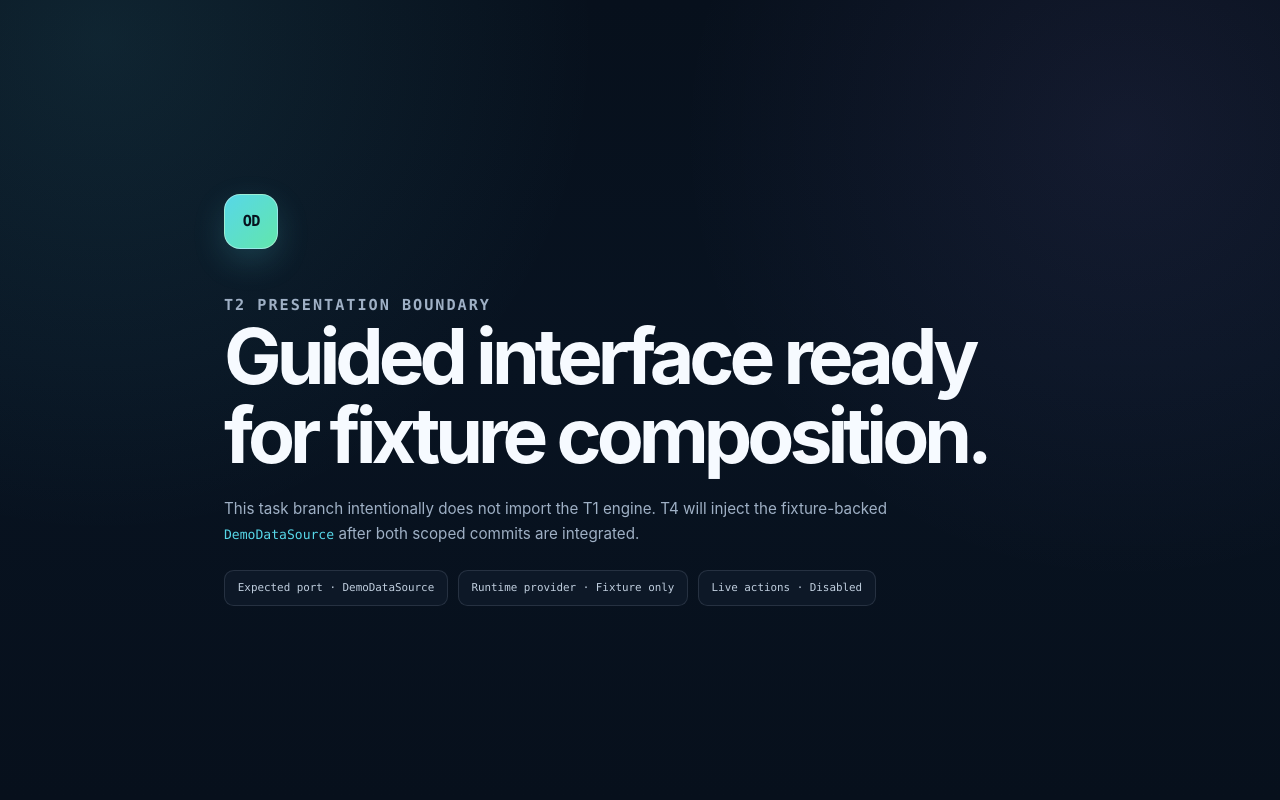
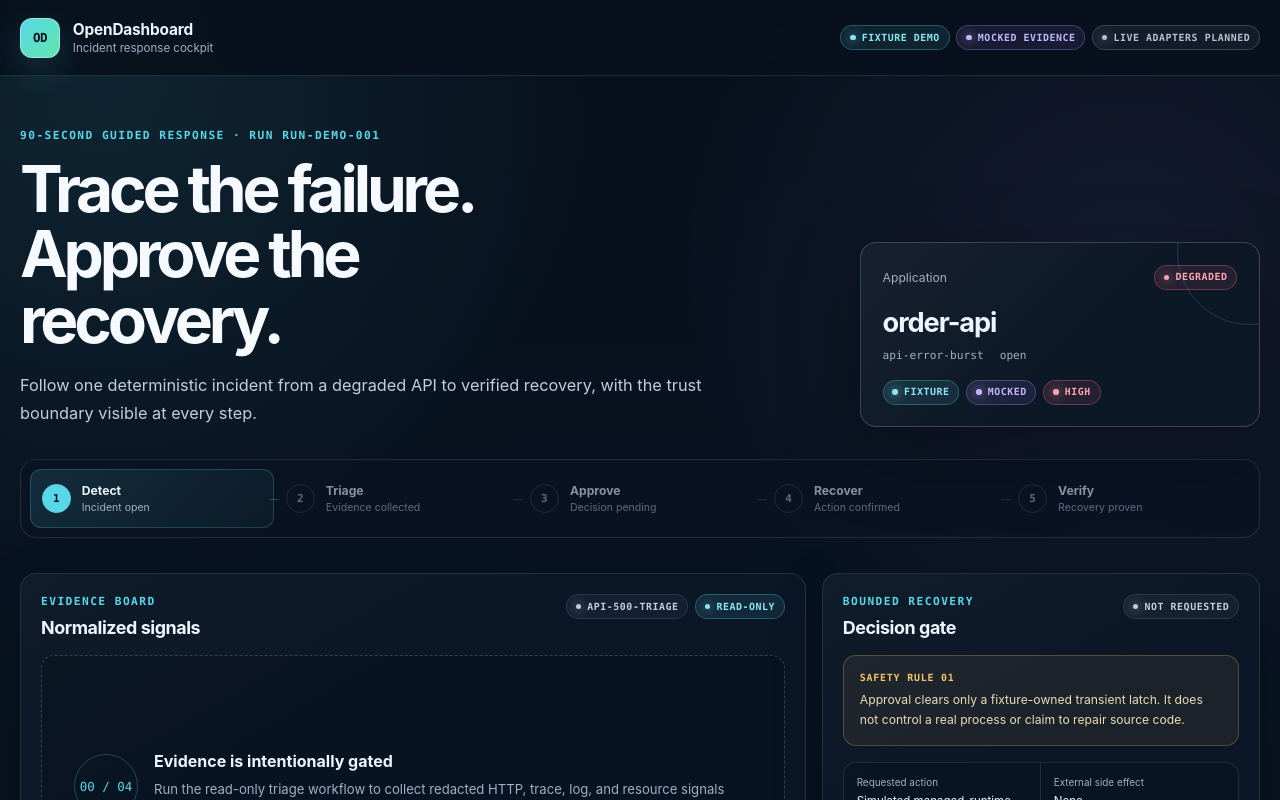
Before and after one commit to songconmaisaix31-design/OpenDashboard, a React (Vite) app in the folder apps/web/: page / in a window 1280 px wide. Shown: the top 800 px of the page. Built offline with nearby package versions, Linux system fonts and the light colour scheme.

Commit message:
T4: compose fixture demo candidate

```diff
--- a/apps/web/src/main.tsx
+++ b/apps/web/src/main.tsx
@@ -1,9 +1,11 @@
 import { StrictMode } from 'react'
 import { createRoot } from 'react-dom/client'
 
+import { createFixtureDataSource } from './demo/index.ts'
 import { App } from './pages/App.tsx'
 
 const rootElement = document.getElementById('root')
+const dataSource = createFixtureDataSource()
 
 if (!rootElement) {
   throw new Error('OpenDashboard root element was not found.')
@@ -11,6 +13,6 @@ if (!rootElement) {
 
 createRoot(rootElement).render(
   <StrictMode>
-    <App />
+    <App dataSource={dataSource} />
   </StrictMode>,
 )
```
